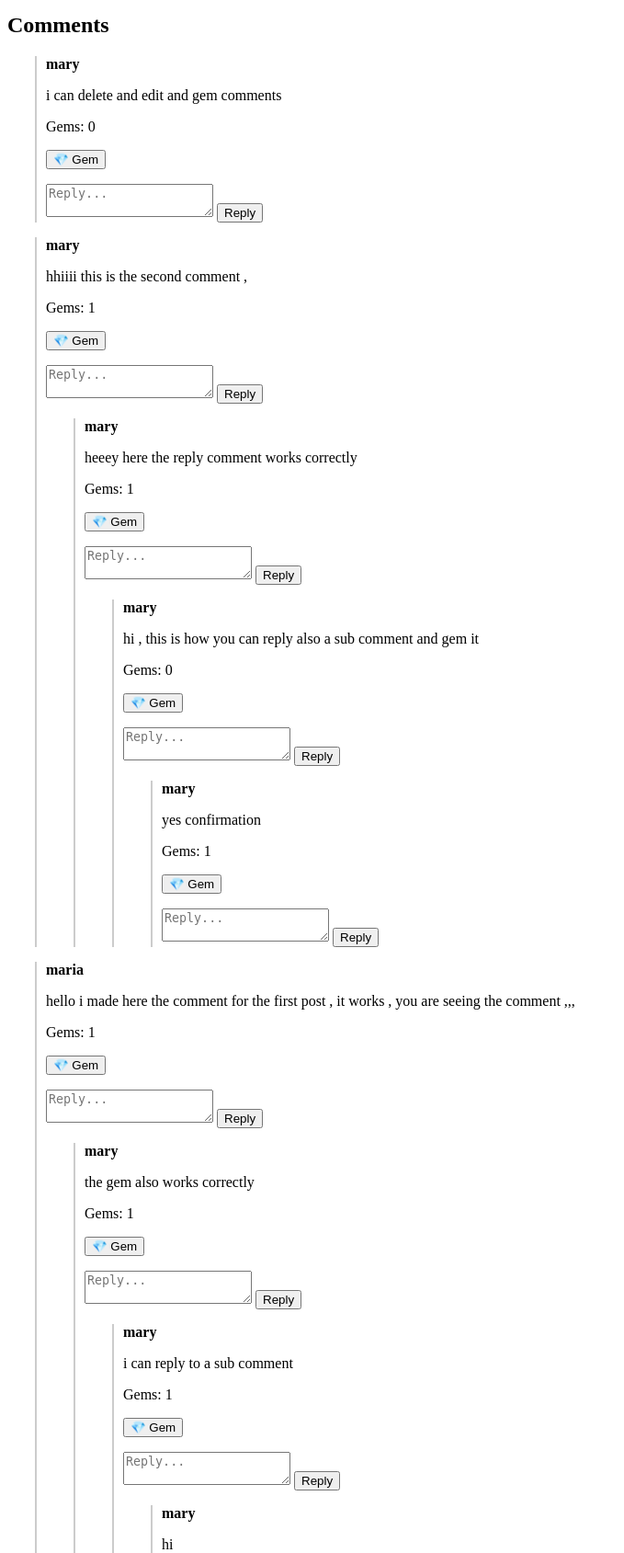
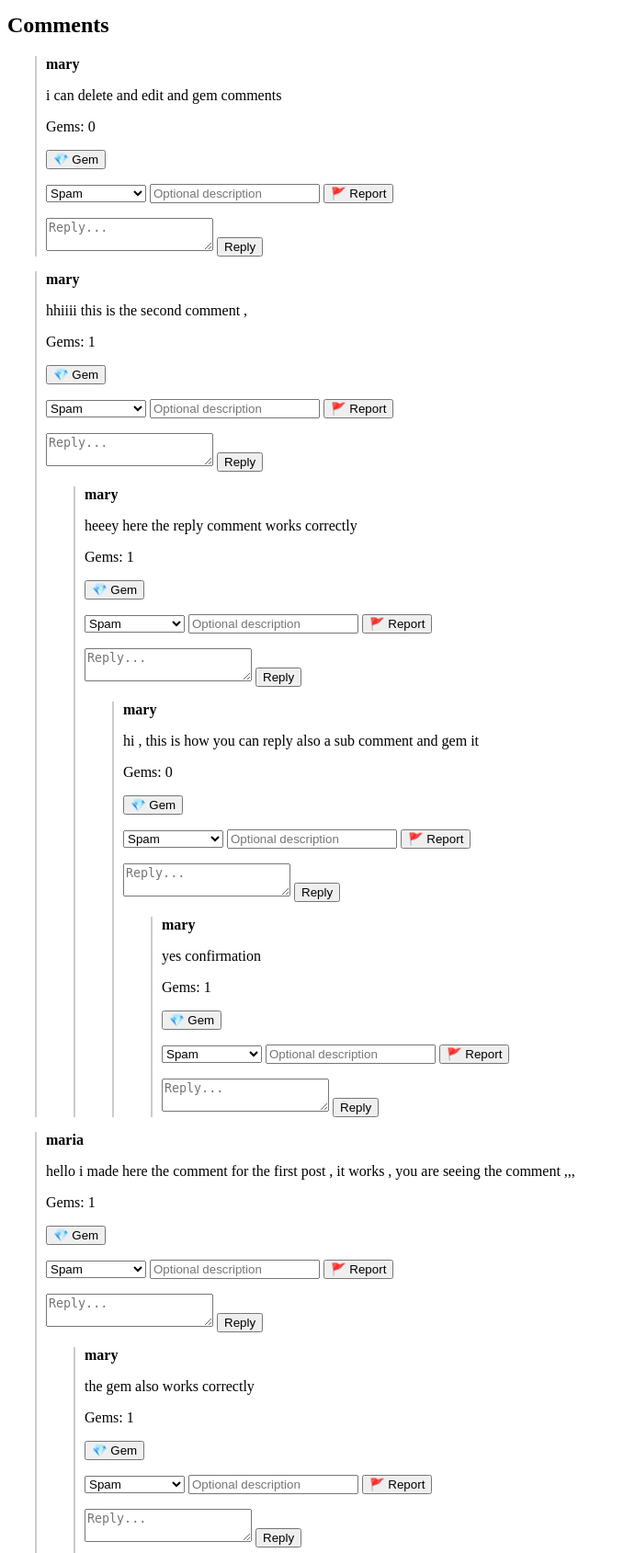
Before and after one commit to Just-mondir/Project-2cp-EQ40, a Django app: page /post/1/ in a window 1280 px wide. Shown: the part 267-1956 px from the top of the page at 92% size, without its empty margins (0-679 px from the left). Run offline with Django 5.2, Linux system fonts and the light colour scheme; data comes from the database, SQL or seed files in the repository; both versions use the stored data as it was after the commit.

Commit message:
Add,gem,reply,edit,delete,report comment system

```diff
--- a/Backend/kunuz/models.py
+++ b/Backend/kunuz/models.py
@@ -223,3 +223,30 @@ class CommentGem(models.Model):
         constraints = [
             models.UniqueConstraint(fields=["comment", "user"], name="unique_gem_per_user_comment")
         ]
+
+
+class CommentReport(models.Model):
+    class Reason(models.TextChoices):
+        SPAM = "spam", "Spam"
+        HARASSMENT = "harassment", "Harassment"
+        HATE = "hate", "Hate speech"
+        MISINFORMATION = "misinformation", "Misinformation"
+        OTHER = "other", "Other"
+
+    comment = models.ForeignKey(Comment, on_delete=models.CASCADE, related_name="reports")
+    reporter = models.ForeignKey(User, on_delete=models.CASCADE)
+    reason = models.CharField(max_length=30, choices=Reason.choices)
+    description = models.TextField(blank=True)
+    created_at = models.DateTimeField(auto_now_add=True)
+    resolved = models.BooleanField(default=False)
+
+    class Meta:
+        constraints = [
+            models.UniqueConstraint(
+                fields=["comment", "reporter"],
+                name="unique_report_per_user_comment"
+            )
+        ]
+
+    def __str__(self):
+        return f"{self.reporter.username} reported comment {self.comment.id}"
--- a/Backend/kunuz/templates/comment_item.html
+++ b/Backend/kunuz/templates/comment_item.html
@@ -16,6 +16,19 @@
         </p>
     {% endif %}
 
+    <form method="post" action="{% url 'report_comment' comment.id %}">
+        {% csrf_token %}
+        <select name="reason">
+            <option value="spam">Spam</option>
+            <option value="harassment">Harassment</option>
+            <option value="hate">Hate speech</option>
+            <option value="misinformation">Misinformation</option>
+            <option value="other">Other</option>
+        </select>
+        <input type="text" name="description" placeholder="Optional description">
+        <button type="submit">🚩 Report</button>
+    </form>
+
     <form method="post">
         {% csrf_token %}
         <input type="hidden" name="parent_id" value="{{ comment.id }}">
--- a/Backend/kunuz/urls.py
+++ b/Backend/kunuz/urls.py
@@ -6,4 +6,5 @@ urlpatterns = [
     path("comment/<int:comment_id>/gem/", views.gem_comment, name="gem_comment"),
     path("comment/<int:comment_id>/edit/", views.edit_comment, name="edit_comment"),
     path("comment/<int:comment_id>/delete/", views.delete_comment, name="delete_comment"),
+    path("comment/<int:comment_id>/report/", views.report_comment, name="report_comment"),
 ]
--- a/Backend/kunuz/views.py
+++ b/Backend/kunuz/views.py
@@ -1,6 +1,6 @@
 from django.shortcuts import render, get_object_or_404, redirect
 from django.contrib.auth.decorators import login_required
-
+from .models import Post, Comment, CommentGem, CommentReport
 from .models import Post, Comment, CommentGem
 from .forms import CommentForm
 
@@ -83,3 +83,22 @@ def delete_comment(request, comment_id):
     post_pk = comment.post.pk
     comment.delete()
     return redirect("post_detail", pk=post_pk)
+
+@login_required
+def report_comment(request, comment_id):
+    comment = get_object_or_404(Comment, pk=comment_id)
+
+    if request.method == "POST":
+        reason = request.POST.get("reason")
+        description = request.POST.get("description", "")
+
+        CommentReport.objects.get_or_create(
+            comment=comment,
+            reporter=request.user,
+            defaults={
+                "reason": reason,
+                "description": description,
+            }
+        )
+
+    return redirect("post_detail", pk=comment.post.pk)
```
Also changed, not shown: Backend/kunuz/admin.py (+12 -1 lines), Backend/db.sqlite3, Backend/kunuz/migrations/0003_commentreport.py (added).
